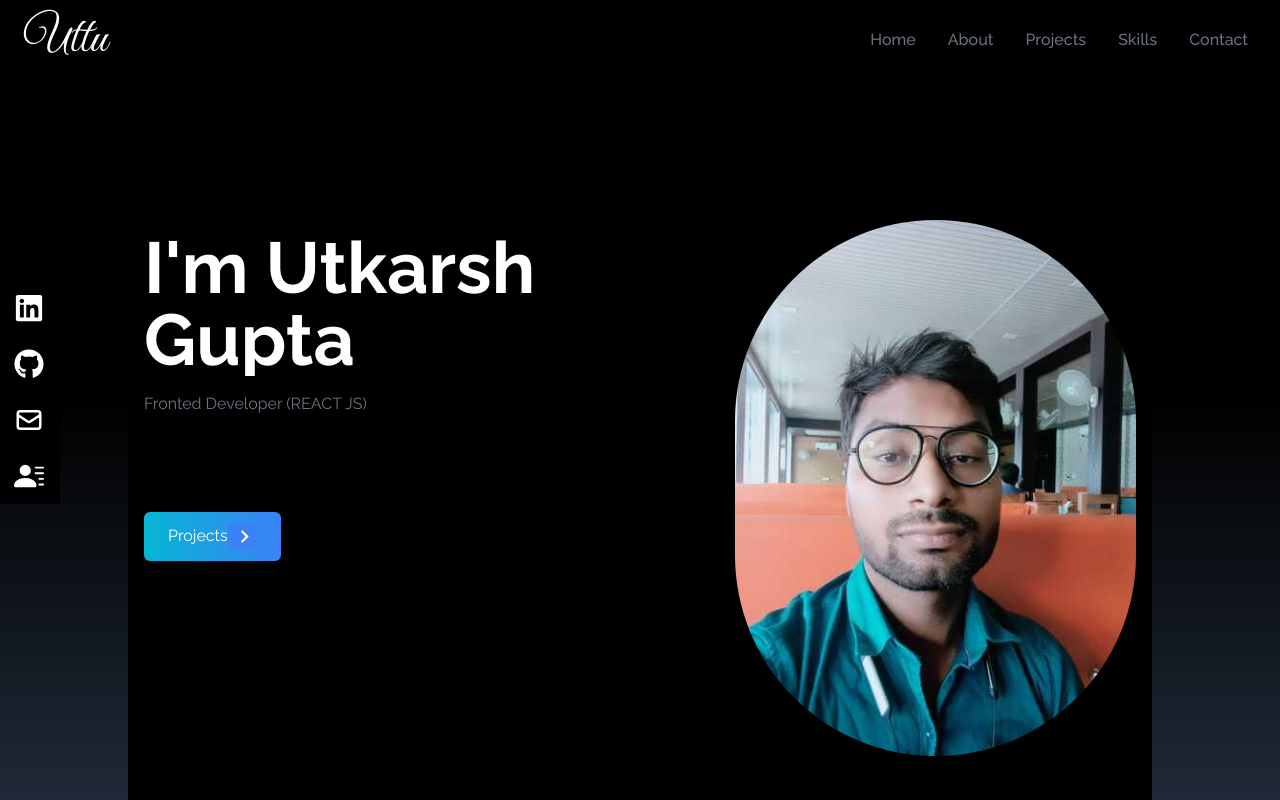
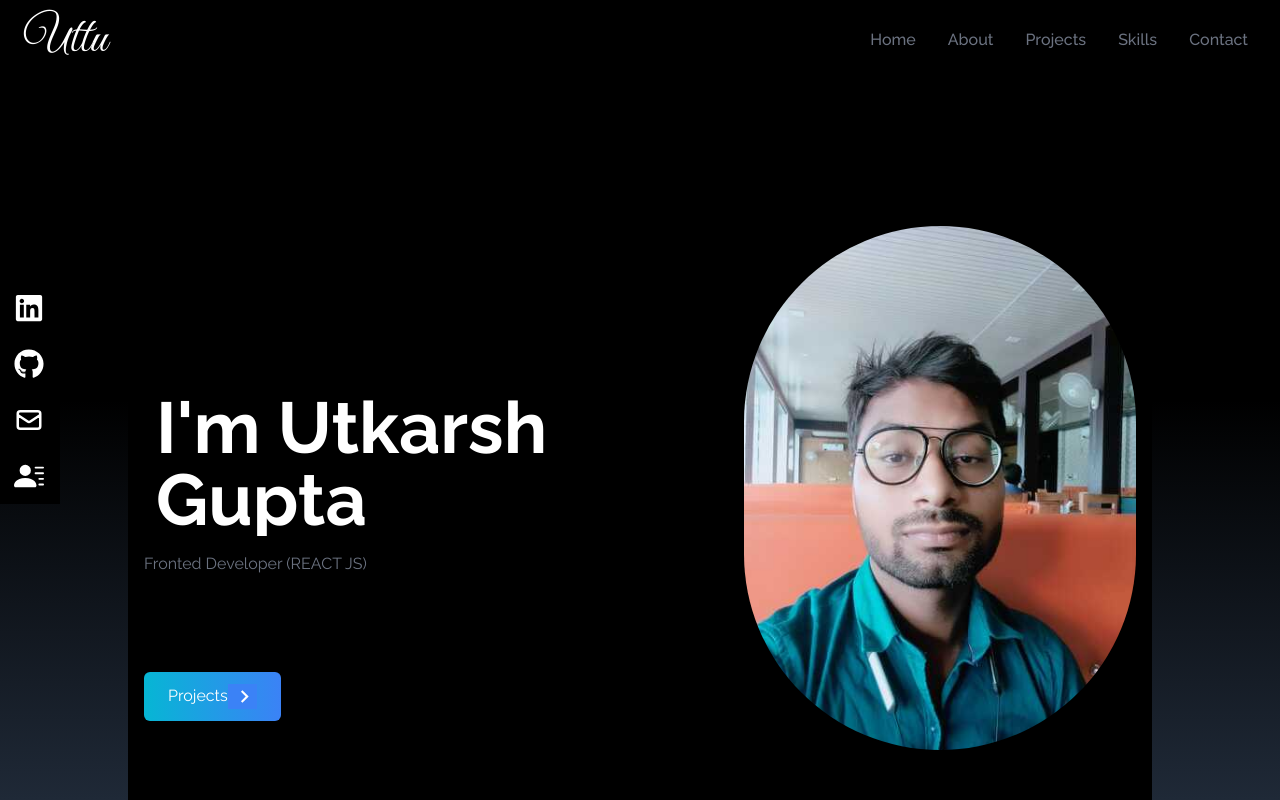
Before and after one commit to utkarsh542/portfolio, a React (Create React App) app: page / in a window 1280 px wide. Shown: the top 800 px of the page. Built offline with nearby package versions, Linux system fonts and the light colour scheme.

Commit message:
name edited

```diff
--- a/src/components/Home.jsx
+++ b/src/components/Home.jsx
@@ -11,7 +11,7 @@ const Home = () => {
     >
       <div className="max-w-screen-lg mx-auto flex flex-col items-center justify-center h-full px-4 md:flex-row ">
         <div className="flex flex-col justify-center h-full">
-          <h2 className="text-4xl sm:text-7xl font-bold text-white " >
+          <h2 className="text-4xl sm:text-7xl font-bold text-white mt-80 mx-3 " >
             I'm Utkarsh Gupta
           </h2>
           <p className="text-gray-500 py-4 max-w-md">
```
